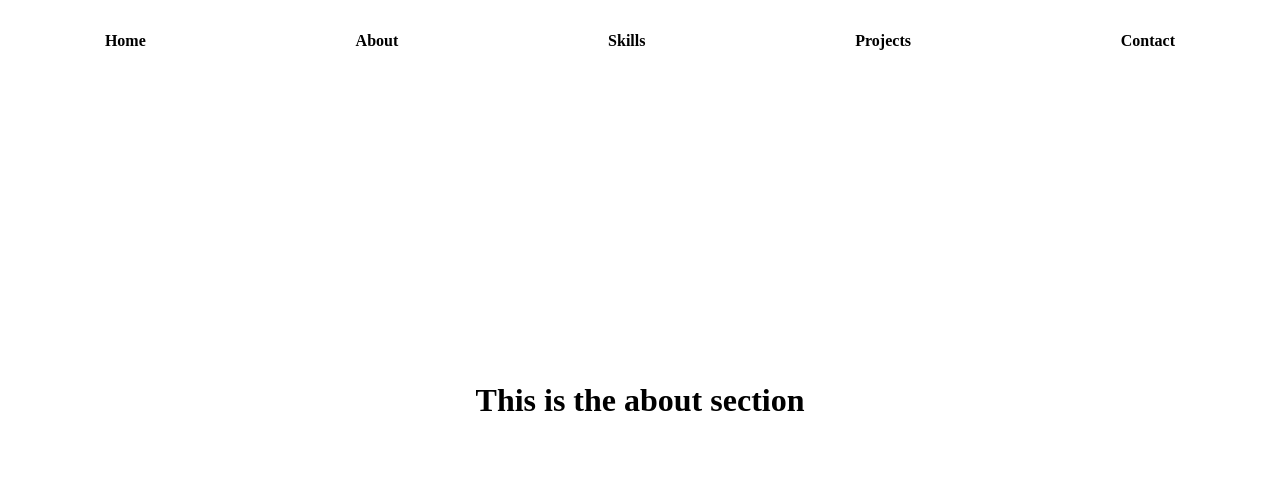
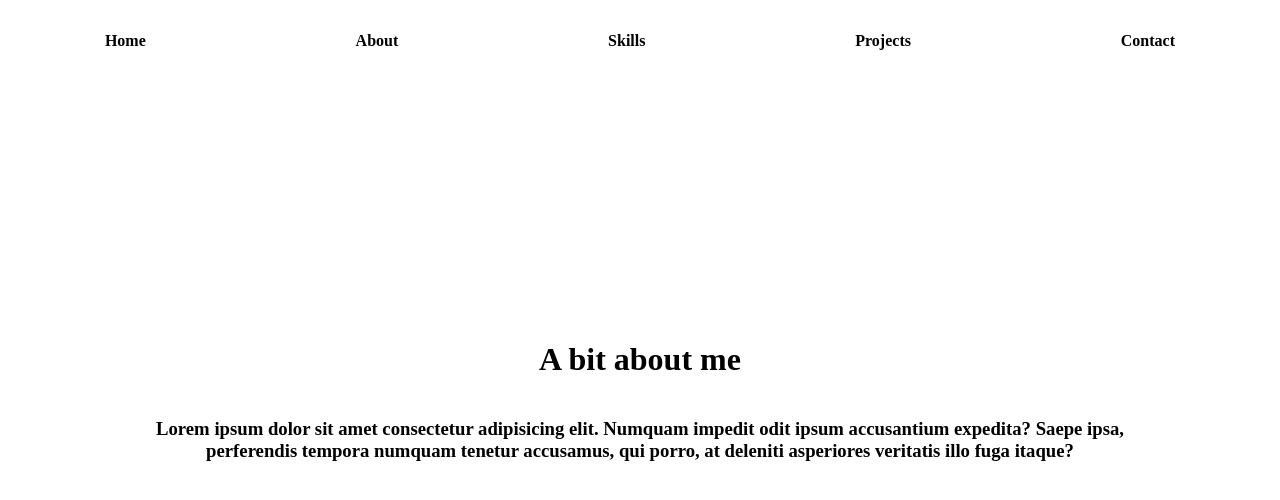
Before and after one commit to marorcas/portfolio, a plain HTML site: page html/about.html in a window 1280 px wide. Drawn offline with Linux system fonts and the light colour scheme.

Commit message:
Add placeholder about paragraph with simple styling

```diff
--- a/html/about.html
+++ b/html/about.html
@@ -20,7 +20,8 @@
         </header>
         <main>
             <section class="about">
-                <h1>This is the about section</h1>
+                <h1>A bit about me</h1>
+                <h3 id="about-para">Lorem ipsum dolor sit amet consectetur adipisicing elit. Numquam impedit odit ipsum accusantium expedita? Saepe ipsa, perferendis tempora numquam tenetur accusamus, qui porro, at deleniti asperiores veritatis illo fuga itaque?</h3>
             </section>
         </main>
     </body>
--- a/scss/sections/about.scss
+++ b/scss/sections/about.scss
@@ -3,4 +3,8 @@
 .about {
     @include m.full-screen;
     @include m.content-center;
+
+    #about-para {
+        padding: 0 10%;
+    }
 }
```
Also changed, not shown: html/index.html (+1 -1 lines), css/style.css, 1 other file.
